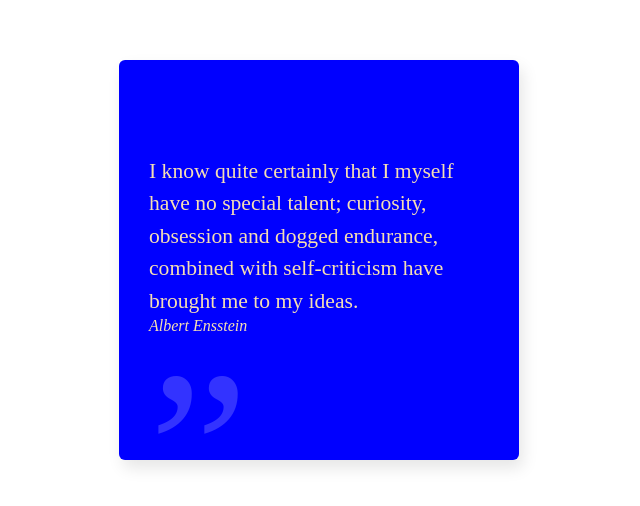
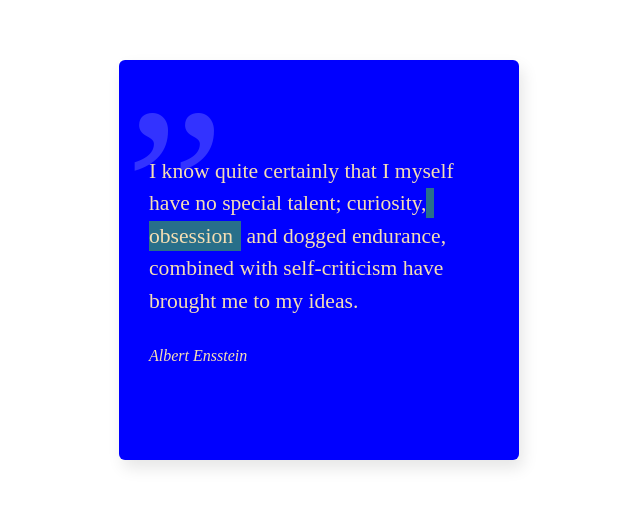
Before and after one commit to ihlasMert/100DayscssDay9, a plain HTML site: page index.html in a window 1280 px wide. Shown: the part 140-646 px from the top of the page, without its empty margins (321-961 px from the left). Drawn offline with Linux system fonts and the light colour scheme.

Commit message:
added some css

```diff
--- a/styles.css
+++ b/styles.css
@@ -30,18 +30,70 @@
   top: 50%;
   transform: translate(-50%, -50%);
 }
-p{
+p {
   font-size: 1.35rem;
   font-weight: 500;
   line-height: 1.5;
   position: relative;
 }
-p::before{
+p::before {
   content: "„";
   position: absolute;
   z-index: -100;
   font-size: 14rem;
   color: #ffffff33;
-	/* bottom: 55%;
-	left: -7%; */
+  bottom: 55%;
+  left: -7%;
 }
+cite {
+  position: relative;
+  top: 30px;
+  font-size: 1.2;
+  font-weight: 400;
+}
+span {
+  background: #286f8a;
+  padding: 3px 8px;
+  cursor: pointer;
+}
+span::before {
+  content: "ABC";
+  position: absolute;
+  background: wheat;
+  opacity: 0;
+  color: #335566;
+  font-size: 16px;
+  left: -87px;
+  top: -160px;
+  padding: 8px 200px 8px 20px;
+  z-index: -10;
+  transition: all 0.6s ease-in-out;
+  cursor: default;
+  pointer-events: none;
+}
+span:hover::before{
+    top: 146px;
+    opacity: 1;
+    z-index: 10;
+    left: 10px;
+}
+span::after{
+    content: "HER KES KENDİ HAYATINI KURTARMAK ZORUNDA";
+    position: absolute;
+    background: #286f8a;
+	opacity: 0;
+	width: 307.8px;
+	left: -87px;
+	top: -120px;
+	font-size: 16px;
+	z-index: -10;
+	padding: 15px;
+	transition: all 0.6s ease-in-out;
+	cursor: pointer;
+	pointer-events: none;
+}
+/* span:hover::after {
+	top: -106px;
+	opacity: 1;
+	z-index: 10;
+} */
```
Lines whose indentation alone changed are shown as unchanged.
